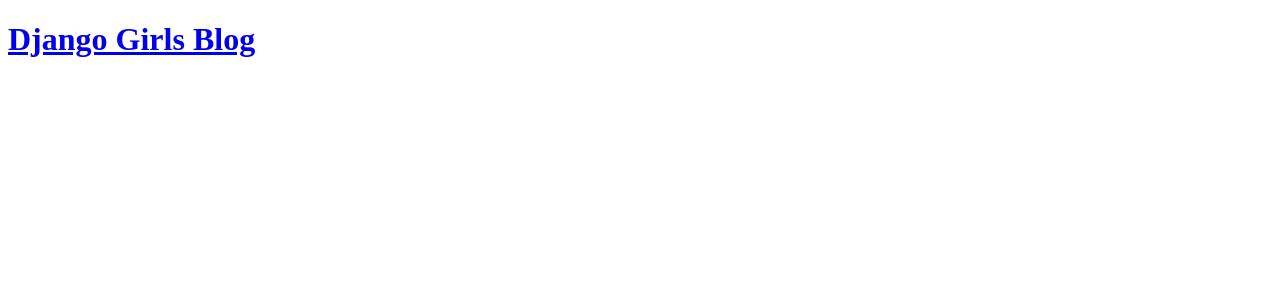
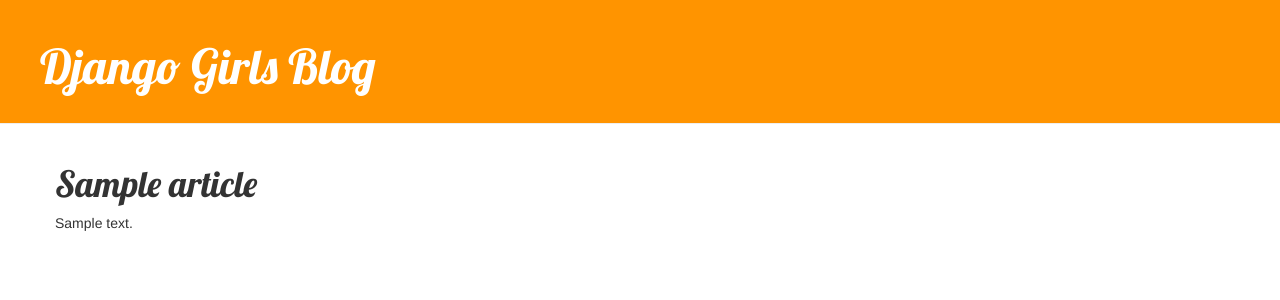
Before and after one commit to tangyidou/my-first-blog, a Django app: page /article/1/ in a window 1280 px wide. Shown: the top 300 px of the page. Run offline with Django 3.2, Linux system fonts and the light colour scheme; tables that the repository leaves empty hold one stand-in row (values such as "Sample post"); some libraries are stand-ins or nearby versions.

Commit message:
Added view and template for detailed blog article as well as CSS for the site 加了css，并为网站加了详情页跳转

```diff
--- /dev/null
+++ b/oneblog/static/css/oneblog.css
@@ -0,0 +1,28 @@
+h1 a {
+    color: #FCA205;
+    font-family: 'Lobster'
+}
+
+.page-header {
+    background-color: #ff9400;
+    margin-top: 0;
+    padding: 20px 20px 20px 40px;
+}
+
+.page-header h1, .page-header h1 a, .page-header h1 a:visited, .page-header h1 a:active {
+    color: #ffffff;
+    font-size: 36pt;
+    text-decoration:none;
+}
+
+.content {
+    margin-left: 40px;
+}
+
+h1, h2, h3, h4 {
+    font-family:'Lobster', cursive;
+}
+
+.date {
+    padding-bottom: 5px;
+}
--- /dev/null
+++ b/oneblog/templates/oneblog/article_detail.html
@@ -0,0 +1,13 @@
+{% extends 'oneblog/base.html' %}
+
+{% block content %}
+    <div class="article">
+        <h1>{{ article.title }}</h1>
+        {% if post.published_date %}
+            <div class="date">
+                {{ article.published_date }}
+            </div>
+        {% endif %}
+        <p>{{ article.text|linebreaksbr }}</p>
+    </div>
+{% endblock %}
--- a/oneblog/templates/oneblog/article_list.html
+++ b/oneblog/templates/oneblog/article_list.html
@@ -1,21 +1,13 @@
-<!DOCTYPE html>
-<html lang="en">
-<head>
-    <meta charset="UTF-8">
-    <title>MornLight's blog</title>
-</head>
-<body>
-    <div>
-        <h1><a href = "/">Django Girls Blog</a></h1>
-    </div>
+{% extends 'oneblog/base.html' %}
 
+{% block content %}
     {% for article in articles %}
-        <div>
-            <p>pushlished: {{ article.published_date }}</p>
-            <h1><a href = "">{{ article.title }}</a></h1>
+        <div class="article">
+            <h1><a href = "{% url 'article_detail' pk=article.pk %}">{{ article.title }}</a></h1>
+            <div class="date">
+                {{ article.published_date }}
+            </div>
             <p>{{ article.text | linebreaksbr }}</p>
         </div>
     {% endfor %}
-
-</body>
-</html>
+{% endblock %}
--- /dev/null
+++ b/oneblog/templates/oneblog/base.html
@@ -0,0 +1,27 @@
+{% load static %}
+<!DOCTYPE html>
+<html lang="en">
+<head>
+    <meta charset="UTF-8">
+    <link rel="stylesheet" href="//maxcdn.bootstrapcdn.com/bootstrap/3.2.0/css/bootstrap.min.css">
+    <link rel="stylesheet" href="//maxcdn.bootstrapcdn.com/bootstrap/3.2.0/css/bootstrap-theme.min.css">
+    <link rel="stylesheet" href="{% static 'css/oneblog.css' %}">
+    <link rel="stylesheet" href="//fonts.googleapis.com/css?family=Lobster&subset=latin,latin-ext">
+    <title>MornLight's blog</title>
+</head>
+<body>
+    <div class="page-header">
+        <h1><a href = "/">Django Girls Blog</a></h1>
+    </div>
+
+    <div class="content container">
+        <div class="row">
+            <div class="col-md-8">
+            {% block content %}
+            {% endblock %}
+            </div>
+        </div>
+    </div>
+
+</body>
+</html>
--- a/oneblog/urls.py
+++ b/oneblog/urls.py
@@ -3,5 +3,6 @@
 from oneblog import views
 
 urlpatterns = [
-    url(r'', views.article_list, name='article_list'),
+    url(r'^$', views.article_list, name='article_list'),
+    url(r'^article/(?P<pk>[0-9]+)/$', views.article_detail, name='article_detail'),
 ]
--- a/oneblog/views.py
+++ b/oneblog/views.py
@@ -1,4 +1,4 @@
-from django.shortcuts import render
+from django.shortcuts import render, get_object_or_404
 from django.utils import timezone
 
 from oneblog.models import Article
@@ -7,3 +7,8 @@
 def article_list(request):
     articles = Article.objects.filter(published_date__lte=timezone.now()).order_by('published_date')
     return render(request, 'oneblog/article_list.html', {'articles': articles})
+
+
+def article_detail(request, pk):
+    article = get_object_or_404(Article, pk=pk)
+    return render(request, 'oneblog/article_detail.html', {'article': article})
```
